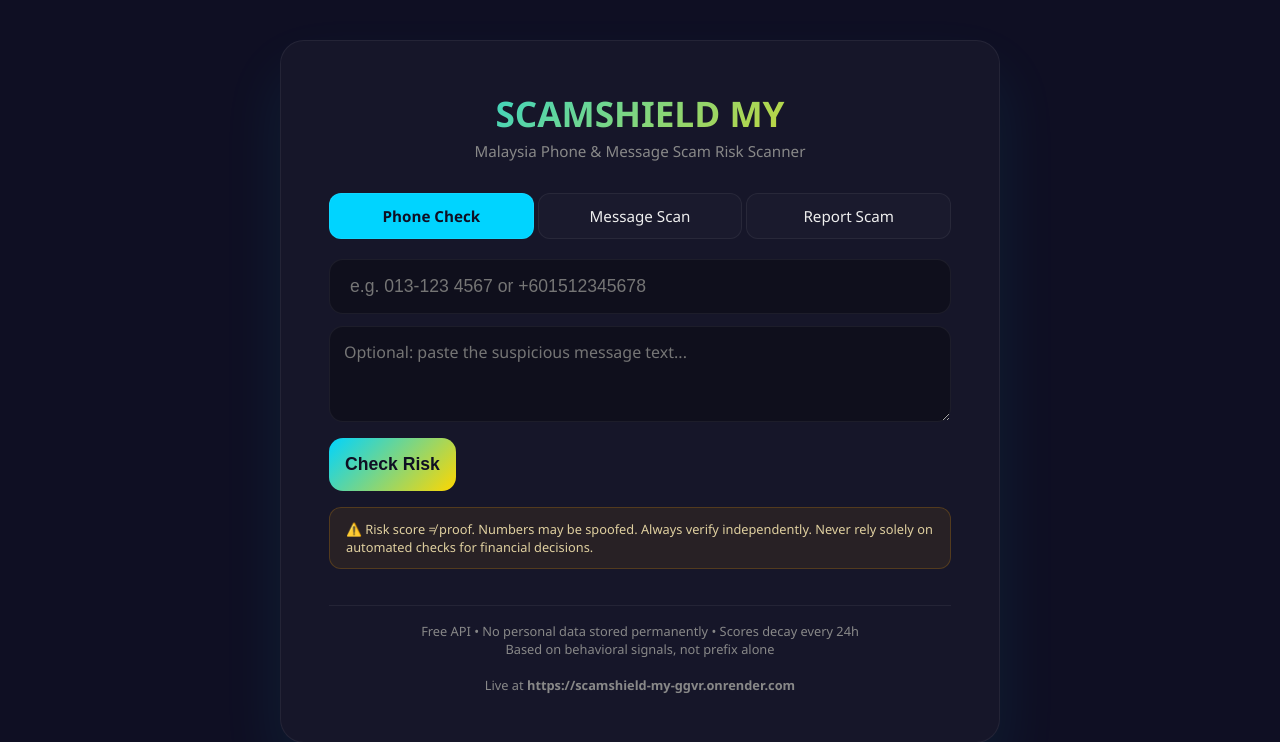
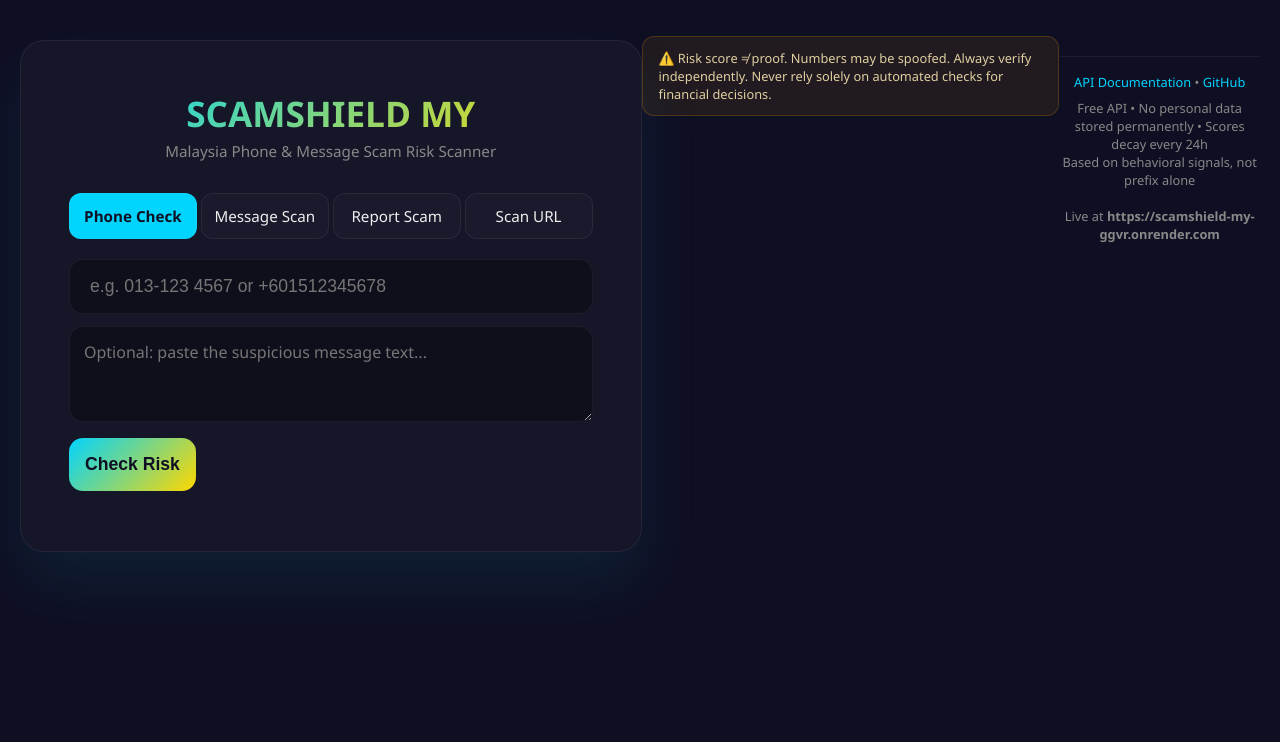
Before and after one commit to molonkunuku-png/scamshield-my, a Flask app: page / in a window 1280 px wide. Shown: the top 742 px of the page. Run offline with Flask 3, Linux system fonts and the light colour scheme.

Commit message:
v2.3: Public API v1, rate limiting, URL scan, OpenAPI docs, domain import

```diff
--- a/app.py
+++ b/app.py
@@ -769,6 +769,95 @@
         })
     return jsonify({'domain': domain, 'known': False, 'risk_score': 0})
 
+def check_safe_browsing(urls):
+    """Check URLs against Google Safe Browsing API. Returns dict of url -> threat or None."""
+    api_key = os.environ.get('SAFE_BROWSING_KEY', '')
+    if not api_key:
+        return {u: None for u in urls}
+
+    import urllib.request, json as _json
+    endpoint = 'https://safebrowsing.googleapis.com/v4/threatMatches:find'
+    payload = {
+        'client': {'clientId': 'scamshield-my', 'clientVersion': '2.2'},
+        'threatInfo': {
+            'threatTypes': ['SOCIAL_ENGINEERING', 'MALWARE', 'UNWANTED_SOFTWARE'],
+            'platformTypes': ['ANY_PLATFORM'],
+            'threatEntryTypes': ['URL'],
+            'threatEntries': [{'url': u} for u in urls]
+        }
+    }
+    try:
+        req = urllib.request.Request(
+            endpoint + f'?key={api_key}',
+            data=_json.dumps(payload).encode(),
+            headers={'Content-Type': 'application/json'}
+        )
+        with urllib.request.urlopen(req, timeout=10) as resp:
+            result = _json.loads(resp.read())
+        matches = {m['threats'][0]['url']: m for m in result.get('matches', [])}
+        return {u: matches.get(u) for u in urls}
+    except Exception as e:
+        return {u: {'error': str(e)} for u in urls}
+
+@app.route('/api/scan/url', methods=['POST'])
+def api_scan_url():
+    """Scan a single URL for threats."""
+    url = request.json.get('url', '').strip() if request.json else ''
+    if not url:
+        return jsonify({'error': 'URL required'}), 400
+
+    conn = get_db()
+    # Check local DB first
+    domain = re.match(r'https?://([^/]+)', url)
+    domain_name = domain.group(1) if domain else url
+
+    local = conn.execute('SELECT risk_score, source FROM domains WHERE domain = ?', (domain_name,)).fetchone()
+    sb_result = check_safe_browsing([url])
+
+    conn.close()
+    risk = 0
+    signals = []
+
+    if local:
+        risk += local['risk_score']
+        signals.append(f"Local DB: {local['source']} score {local['risk_score']}")
+
+    if sb_result.get(url):
+        risk += 80
+        signals.append("Google Safe Browsing: THREAT DETECTED")
+    else:
+        signals.append("Google Safe Browsing: clear (or not configured)")
+
+    status = get_status(min(risk, 200)) if risk > 0 else 'SAFE'
+    return jsonify({
+        'url': url,
+        'domain': domain_name,
+        'risk_score': min(risk, 200),
+        'status': status,
+        'signals': signals,
+        'safe_browsing': bool(sb_result.get(url)),
+    })
+
+@app.route('/api/admin/domains/import', methods=['POST'])
+def api_admin_domains_import():
+    if not require_moderator():
+        return jsonify({'error': 'Unauthorized'}), 401
+    domains = request.json.get('domains', []) if request.json else []
+    conn = get_db()
+    count = 0
+    for d in domains:
+        domain = d.get('domain', '').strip().lower()
+        score = d.get('risk_score', 50)
+        source = d.get('source', 'manual')
+        if domain:
+            conn.execute('''INSERT OR REPLACE INTO domains
+                (domain, risk_score, source, last_seen)
+                VALUES (?, ?, ?, datetime('now'))''', (domain, score, source))
+            count += 1
+    conn.commit()
+    conn.close()
+    return jsonify({'success': True, 'imported': count})
+
 @app.route('/api/admin/score/decay', methods=['POST'])
 def api_admin_score_decay():
     """Apply daily score decay to all non-whitelisted numbers."""
@@ -793,6 +882,83 @@
 def not_found(e):
     return jsonify({'error': 'Not found'}), 404
 
+# === Public API (unauthenticated, rate-limited) ===
+# Simple in-memory rate limiter
+from collections import defaultdict
+from threading import Lock
+import time
+
+_rate_limit_store = defaultdict(list)
+_rate_limit_lock = Lock()
+RATE_LIMIT_WINDOW = 60  # seconds
+RATE_LIMIT_MAX = 10  # requests per window per IP
+
+def rate_limited():
+    """Check if current IP is rate-limited."""
+    ip = request.remote_addr or 'unknown'
+    key = hash_ip(ip)
+    now = time.time()
+    with _rate_limit_lock:
+        # Clean old entries
+        _rate_limit_store[key] = [t for t in _rate_limit_store[key] if now - t < RATE_LIMIT_WINDOW]
+        if len(_rate_limit_store[key]) >= RATE_LIMIT_MAX:
+            return True
+        _rate_limit_store[key].append(now)
+        return False
+
+def hash_ip(ip):
+    return hashlib.sha256(ip.encode()).hexdigest()[:16] if ip else 'unknown'
+
+@app.route('/api/v1/check')
+def api_v1_check():
+    """Public API v1: phone number risk check. Rate limited."""
+    if rate_limited():
+        return jsonify({'error': 'Rate limit exceeded. Max 10 requests/minute.'}), 429
+    phone = request.args.get('q', '').strip()
+    if not phone:
+        return jsonify({'error': 'Missing query parameter: q'}), 400
+    # Delegate to internal check
+    return api_check()
+
+@app.route('/api/v1/scan/message', methods=['POST'])
+def api_v1_scan_message():
+    """Public API v1: message scan. Rate limited."""
+    if rate_limited():
+        return jsonify({'error': 'Rate limit exceeded. Max 10 requests/minute.'}), 429
+    return api_scan_message()
+
+@app.route('/api/docs')
+def api_docs():
+    """OpenAPI-style docs."""
+    return jsonify({
+        'name': 'ScamShield MY API',
+        'version': '2.2',
+        'endpoints': [
+            {'method': 'GET', 'path': '/api/check', 'params': ['q (phone)', 'msg (optional)', 'sender (optional)']},
+            {'method': 'GET', 'path': '/api/health', 'params': []},
+            {'method': 'POST', 'path': '/api/report', 'params': ['phone', 'message', 'sender', 'email']},
+            {'method': 'POST', 'path': '/api/scan/message', 'json': ['message']},
+            {'method': 'POST', 'path': '/api/scan/url', 'json': ['url']},
+            {'method': 'GET', 'path': '/api/stats', 'params': []},
+            {'method': 'GET', 'path': '/api/trends', 'params': ['limit']},
+            {'method': 'GET', 'path': '/api/blacklist', 'params': []},
+            {'method': 'GET', 'path': '/api/whitelist', 'params': []},
+            {'method': 'GET', 'path': '/api/domains/check', 'params': ['q (domain)']},
+            {'method': 'GET', 'path': '/api/feeds', 'params': []},
+            {'method': 'GET', 'path': '/api/admin/dashboard', 'auth': True},
+            {'method': 'GET', 'path': '/api/admin/reports', 'auth': True},
+            {'method': 'GET', 'path': '/api/moderation/reports/pending', 'auth': True},
+            {'method': 'PATCH', 'path': '/api/moderation/report/<id>/approve', 'auth': True},
+            {'method': 'PATCH', 'path': '/api/moderation/report/<id>/reject', 'auth': True},
+            {'method': 'PATCH', 'path': '/api/moderation/report/<id>/dismiss', 'auth': True},
+            {'method': 'POST', 'path': '/api/admin/score/decay', 'auth': True},
+            {'method': 'POST', 'path': '/api/admin/feed/refresh', 'auth': True},
+            {'method': 'POST', 'path': '/api/admin/domains/import', 'auth': True},
+        ],
+        'rate_limit': '10 requests/minute (v1 endpoints)',
+        'moderator_auth': 'Set MODERATOR_KEYS env var; pass x-moderator-key header',
+    })
+
 @app.errorhandler(500)
 def server_error(e):
     return jsonify({'error': 'Internal server error'}), 500
--- a/templates/index.html
+++ b/templates/index.html
@@ -170,6 +170,7 @@
             <div class="tab active" onclick="switchTab('check',this)">Phone Check</div>
             <div class="tab" onclick="switchTab('scan',this)">Message Scan</div>
             <div class="tab" onclick="switchTab('report',this)">Report Scam</div>
+            <div class="tab" onclick="switchTab('url',this)">Scan URL</div>
             </div>
 
         <div id="tab-check" class="tab-content active">
@@ -203,12 +204,27 @@
             <div class="error" id="report-error"></div>
         </div>
 
+        <div id="tab-url" class="tab-content">
+            <div class="input-group">
+                <input type="url" id="scan-url" placeholder="https://bit.ly/example" autocomplete="off">
+            </div>
+            <button class="secondary" onclick="scanUrl()">Scan URL</button>
+            <div id="url-result" class="result"></div>
+            <div class="error" id="url-error"></div>
+        </div>
+
+    </div>
+
     <div class="disclaimer">
         ⚠️ Risk score ≠ proof. Numbers may be spoofed. Always verify independently.
         Never rely solely on automated checks for financial decisions.
     </div>
 
     <footer>
+        <div style="margin-bottom: 8px;">
+            <a href="/api/docs" style="color: var(--electric); text-decoration: none;">API Documentation</a> •
+            <a href="https://github.com/molonkunuku-png/scamshield-my" style="color: var(--electric); text-decoration: none;" target="_blank">GitHub</a>
+        </div>
         Free API • No personal data stored permanently • Scores decay every 24h<br>
         Based on behavioral signals, not prefix alone<br><br>
         Live at <strong>https://scamshield-my-ggvr.onrender.com</strong>
@@ -412,6 +428,53 @@
 document.getElementById('phone').addEventListener('keypress', e => {
     if (e.key === 'Enter') checkNumber();
 });
+
+async function scanUrl() {
+    const url = document.getElementById('scan-url').value.trim();
+    const resultDiv = document.getElementById('url-result');
+    const errorDiv = document.getElementById('url-error');
+    resultDiv.style.display = 'none';
+    errorDiv.textContent = '';
+
+    if (!url) {
+        errorDiv.textContent = 'Enter a URL first';
+        return;
+    }
+
+    try {
+        const res = await fetch('/api/scan/url', {
+            method: 'POST',
+            headers: { 'Content-Type': 'application/json' },
+            body: JSON.stringify({ url })
+        });
+        const data = await res.json();
+
+        const score = data.risk_score;
+        const color = getScoreColor(score);
+        const badgeClass = getBadgeClass(data.status);
+
+        let signalsHtml = '';
+        if (data.signals && data.signals.length > 0) {
+            signalsHtml = '<ul class="signals-list">' +
+                data.signals.map(s => `<li>• ${s}</li>`).join('') +
+                '</ul>';
+        }
+
+        resultDiv.innerHTML = `
+            <div style="margin-bottom: 12px;">
+                <span style="font-size: 1.2rem; font-weight: 700;">${data.url}</span>
+                <span class="status-badge ${badgeClass}">${data.status}</span>
+            </div>
+            <div class="detail-row"><span class="label">Domain</span><span class="value">${data.domain}</span></div>
+            <div class="detail-row"><span class="label">Risk Score</span><span class="value" style="color:${color}">${score}</span></div>
+            <div class="score-bar"><div class="score-fill" style="width:${Math.min(score/200*100,100)}%; background:${color};"></div></div>
+            ${signalsHtml}
+        `;
+        resultDiv.style.display = 'block';
+    } catch (err) {
+        errorDiv.textContent = 'Network error — try again';
+    }
+}
 </script>
 </body>
 </html>
```
Lines whose indentation alone changed are shown as unchanged.
